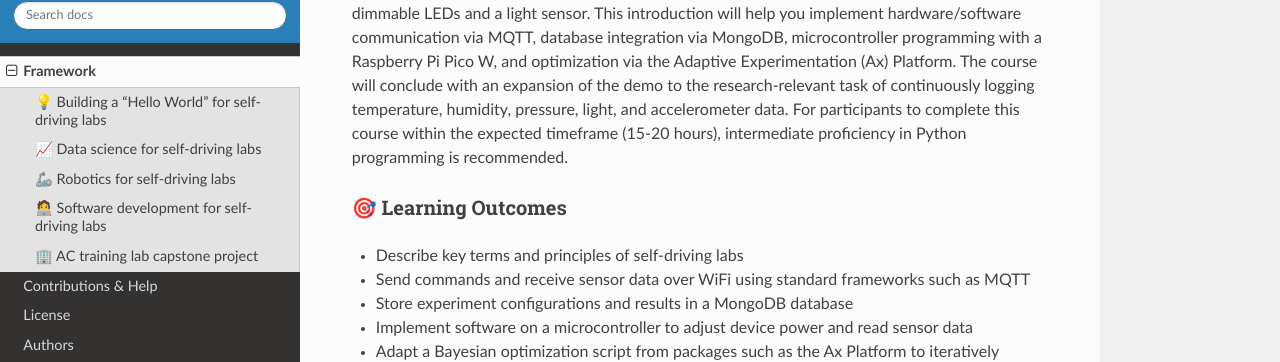
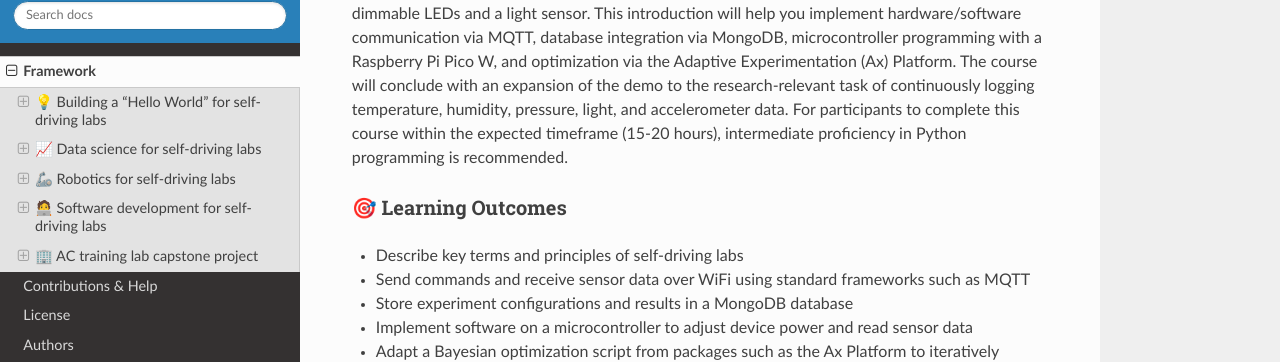
Before and after one commit to AccelerationConsortium/ac-microcourses, a Sphinx documentation site: the page built from docs/certificate-framework.md, in a window 1280 px wide. Shown: the part 334-696 px from the top of the page. Built offline with Sphinx 7.4.7 and the Read the Docs theme 2.0.0, drawn with Linux system fonts in a browser that asks for light colours.

Commit message:
Update conf.py

```diff
--- a/docs/conf.py
+++ b/docs/conf.py
@@ -188,7 +188,7 @@ html_theme = "sphinx_rtd_theme"
 #     "page_width": "1200px"
 # }
 html_theme_options = {
-    "navigation_depth": 2,
+    "navigation_depth": 3,
 }
 
 # Add any paths that contain custom themes here, relative to this directory.
```
